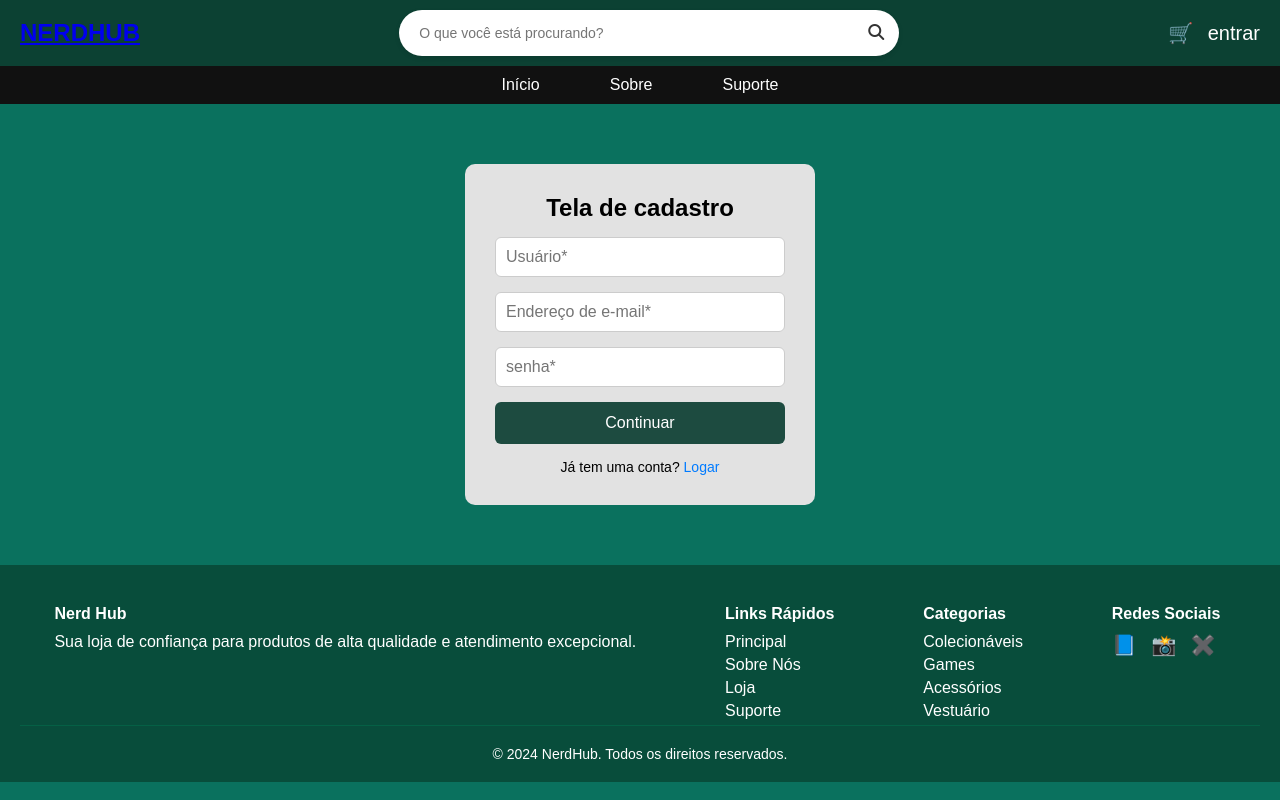
After one commit to DanxzSleepy/UC12_Projeto_NerdHub.1, a Django app: page /usuario/cadastro in a window 1280 px wide. The commit adds this page. Run offline with Django 5.2, Linux system fonts and the light colour scheme.

Commit message:
UPDATE
Atualizações no sistema de login

```diff
--- /dev/null
+++ b/nucleo/static/css/conta_style.css
@@ -0,0 +1,146 @@
+* {
+    margin: 0;
+    padding: 0;
+    box-sizing: border-box;
+    font-family: sans-serif;
+  }
+
+  body {
+    background-color: #0A715E;
+    color: #fff;
+  }
+
+  .container {
+    display: flex;
+    padding: 30px;
+    justify-content: center;
+    align-items: center;
+    gap: 40px;
+  }
+
+  .left {
+    flex: 1;
+    text-align: center;
+  }
+
+  .left img.logo {
+    width: 600px;
+    max-width: 100%;
+  }
+
+  .left h2 {
+    font-size: 36px;
+    font-weight: bold;
+    margin-top: 10px;
+  }
+
+  .right {
+    flex: 1;
+    display: flex;
+    justify-content: center;
+  }
+
+  .login-box {
+    background-color: #e2e2e2;
+    color: #000;
+    padding: 30px;
+    border-radius: 10px;
+    width: 100%;
+    max-width: 350px;
+    display: flex;
+    flex-direction: column;
+    gap: 15px;
+    margin: 60px;
+  }
+
+  .login-box h2 {
+    font-size: 24px;
+    text-align: center;
+  }
+
+  .login-box input {
+    padding: 10px;
+    font-size: 16px;
+    border: 1px solid #ccc;
+    border-radius: 6px;
+  }
+
+  .continue-btn {
+    background-color: #1d4b40;
+    color: white;
+    padding: 12px;
+    border: none;
+    border-radius: 6px;
+    cursor: pointer;
+    font-size: 16px;
+  }
+
+  .register-text {
+    font-size: 14px;
+    text-align: center;
+  }
+
+  .register-text a {
+    color: #007bff;
+    text-decoration: none;
+  }
+
+  .divider {
+    display: flex;
+    align-items: center;
+    text-align: center;
+  }
+
+  .divider::before, .divider::after {
+    content: "";
+    flex: 1;
+    border-bottom: 1px solid #aaa;
+  }
+
+  .divider span {
+    padding: 0 10px;
+    font-size: 12px;
+    color: #555;
+  }
+
+  .social {
+    padding: 15px;
+    border: none;
+    border-radius: 6px;
+    background-color: #fff;
+    font-size: 14px;
+    text-align: left;
+    cursor: pointer;
+  }
+
+  .social.google {
+    background-color: #fff;
+  }
+
+  .social.microsoft {
+    background-color: #fff;
+  }
+
+  .social.apple {
+    background-color: #fff;
+  }
+
+  .social {
+    display: flex;
+    align-items: center;
+    gap: 10px;
+  }
+
+  .social img {
+    width: 20px;
+    height: 20px;
+  }
+
+  .user-icon {
+    width: 32px;
+    height: 32px;
+    border-radius: 50%;
+    object-fit: cover;
+    margin-left: 10px;
+    cursor: pointer;
+  }
--- a/nucleo/templates/nucleo/base.html
+++ b/nucleo/templates/nucleo/base.html
@@ -11,7 +11,6 @@
 </head>
 
 <body>
-
     <!-- HEADER -->
     <header class="top-header">
         <div class="top-bar">
--- /dev/null
+++ b/nucleo/templates/usuarios/cadastro.html
@@ -0,0 +1,37 @@
+{% extends 'nucleo/base.html' %}
+
+{% block title %}Página Inicial - NerdHub{% endblock %}
+
+{% block content %}
+{% load static %}
+
+
+<link rel="stylesheet" href="{% static 'css/conta_style.css' %}">
+
+<body>
+
+
+
+
+        <div class="right">
+
+
+            <form action="{% url 'usuario:cadastro' %}" method="post" class="login-box"> {% csrf_token %}
+
+                <h2>Tela de cadastro</h2>
+                <input type="text" placeholder="Usuário*" name="username">
+                <input type="email" placeholder="Endereço de e-mail*" name="email">
+                <input type="password" placeholder="senha*" name="senha">
+                <button class="continue-btn">Continuar</button>
+                <p class="register-text">
+                Já tem uma conta? <a href="{% url 'usuario:conta' %}">Logar</a>
+                </p>
+
+
+
+            </form>
+        </div>
+    </main>
+</body>
+
+{% endblock %}
--- a/nucleo/urls.py
+++ b/nucleo/urls.py
@@ -8,8 +8,4 @@ urlpatterns = [
     path('suporte/', views.suporte, name='suporte'),
     path('usuario/', include('usuarios.urls'), name='usuarios')
 
-<<<<<<< Updated upstream
 ]
-=======
-]
->>>>>>> Stashed changes
--- a/usuarios/urls.py
+++ b/usuarios/urls.py
@@ -6,5 +6,6 @@ app_name = 'usuario'
 urlpatterns = [
 
     path('', views.conta, name='conta' ),
+    path('cadastro', views.cadastro, name='cadastro')
 
 ]
--- a/usuarios/views.py
+++ b/usuarios/views.py
@@ -1,5 +1,37 @@
 from django.shortcuts import render
+from django.http import HttpRequest, HttpResponse
+from django.contrib.auth.models import User
+from django.contrib.auth import authenticate, login
+# Create your views here.
+def conta(request:HttpRequest):
+    if request.method == "GET":
+        return render(request, 'usuarios/conta.html')
 
-# Create your views here.
-def conta(request):
-    return render(request, 'usuarios/conta.html')
+    else:
+        username = request.POST.get('username')
+        senha = request.POST.get('senha')
+
+        user = authenticate(username=username, password=senha)
+
+        if user:
+            login(request, user)
+            return render(request, 'usuarios/autenticado.html')
+
+        else:
+            return HttpResponse("Usuario ou senha inválidos")
+
+
+def cadastro(request:HttpRequest):
+    if request.method == "GET":
+        return render(request, 'usuarios/cadastro.html')
+    else:
+        username = request.POST.get('username')
+        email = request.POST.get('email')
+        senha = request.POST.get('senha')
+        user = User.objects.filter(username=username).first()
+        if user:
+            return HttpResponse("Já existe um usuário com este nome!")
+
+        user = User.objects.create_user(username=username, email=email, password=senha)
+
+        return HttpResponse("Usuário cadastrado com sucecesso!" )
```
Also changed, not shown: nucleo/static/css/style_verificado.css (added, +8 -0 lines), nucleo/templates/usuarios/autenticado.html (added, +21 -0 lines), nucleo/templates/usuarios/conta.html (+35 -2 lines), db.sqlite3, nucleo/static/img/Captura de tela 2025-08-05 163328.png (added), nucleo/static/img/NerdHub_Logo.png (added), nucleo/static/img/apple.png (added), nucleo/static/img/google.png (added), nucleo/static/img/microsoft.png (added), nucleo/static/img/perfil.png (added), nucleo/static/img/verifcado.png (added).
